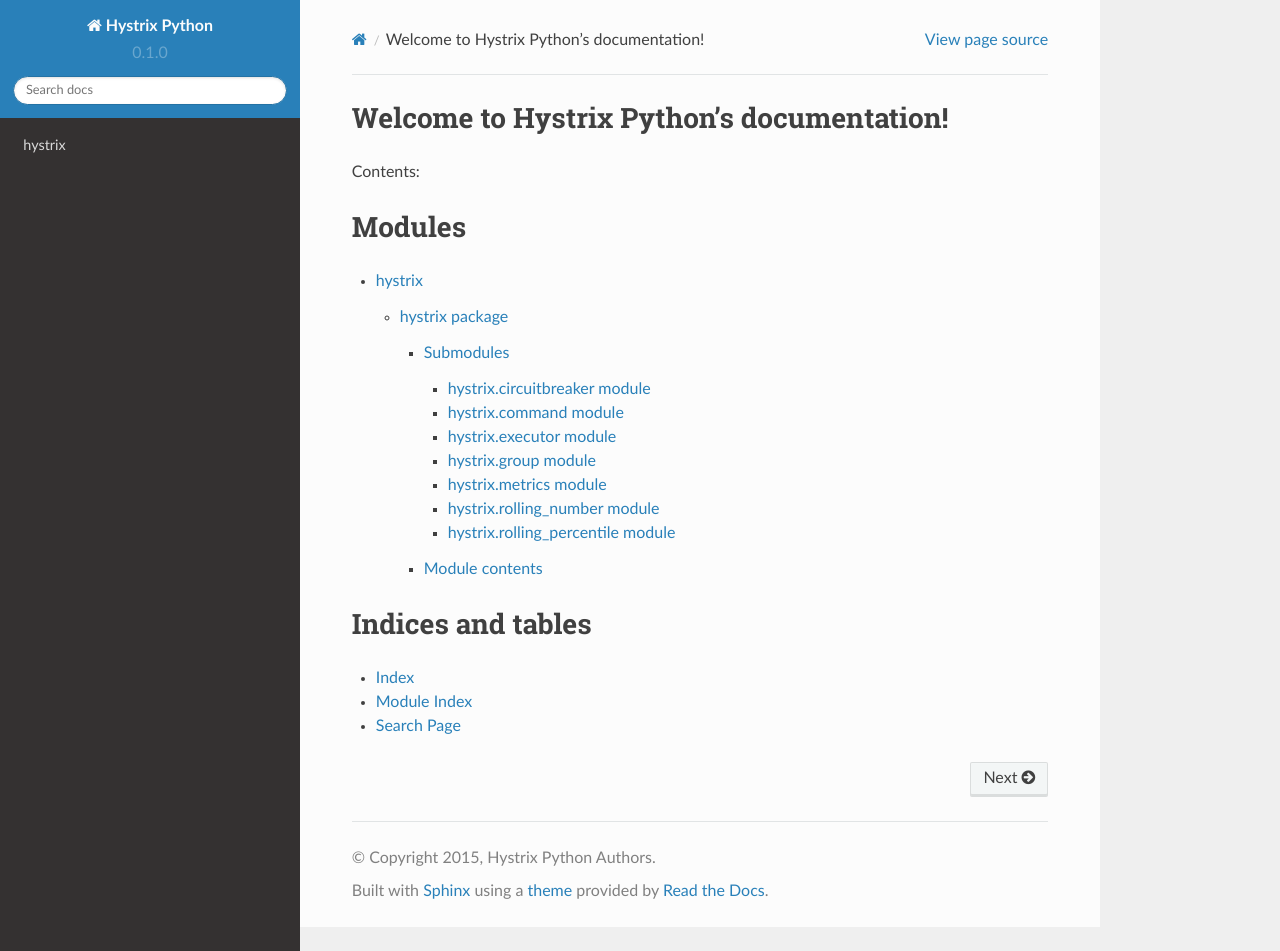
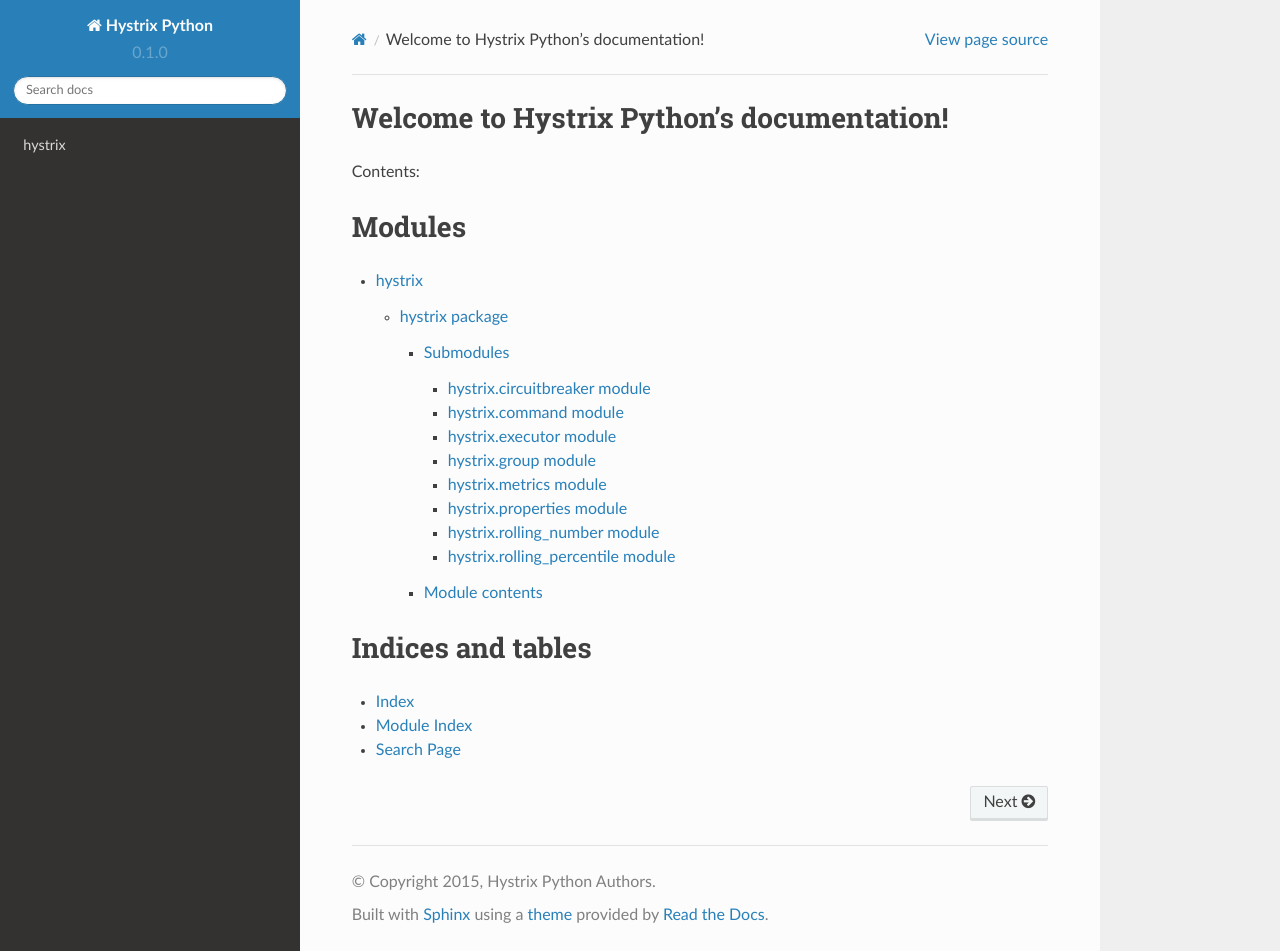
Before and after one commit to wiliamsouza/hystrix-py, a Sphinx documentation site: the page built from docs/index.rst, in a window 1280 px wide and 951 px high. Built offline with Sphinx 7.4.7 and the Read the Docs theme 2.0.0, drawn with Linux system fonts in a browser that asks for light colours.

Commit message:
Added apidoc for hystrix.properties

```diff
--- /dev/null
+++ b/docs/modules/hystrix.properties.rst
@@ -0,0 +1,7 @@
+hystrix.properties module
+=========================
+
+.. automodule:: hystrix.properties
+    :members:
+    :undoc-members:
+    :show-inheritance:
--- a/docs/modules/hystrix.rst
+++ b/docs/modules/hystrix.rst
@@ -11,6 +11,7 @@
    hystrix.executor
    hystrix.group
    hystrix.metrics
+   hystrix.properties
    hystrix.rolling_number
    hystrix.rolling_percentile
 
```
